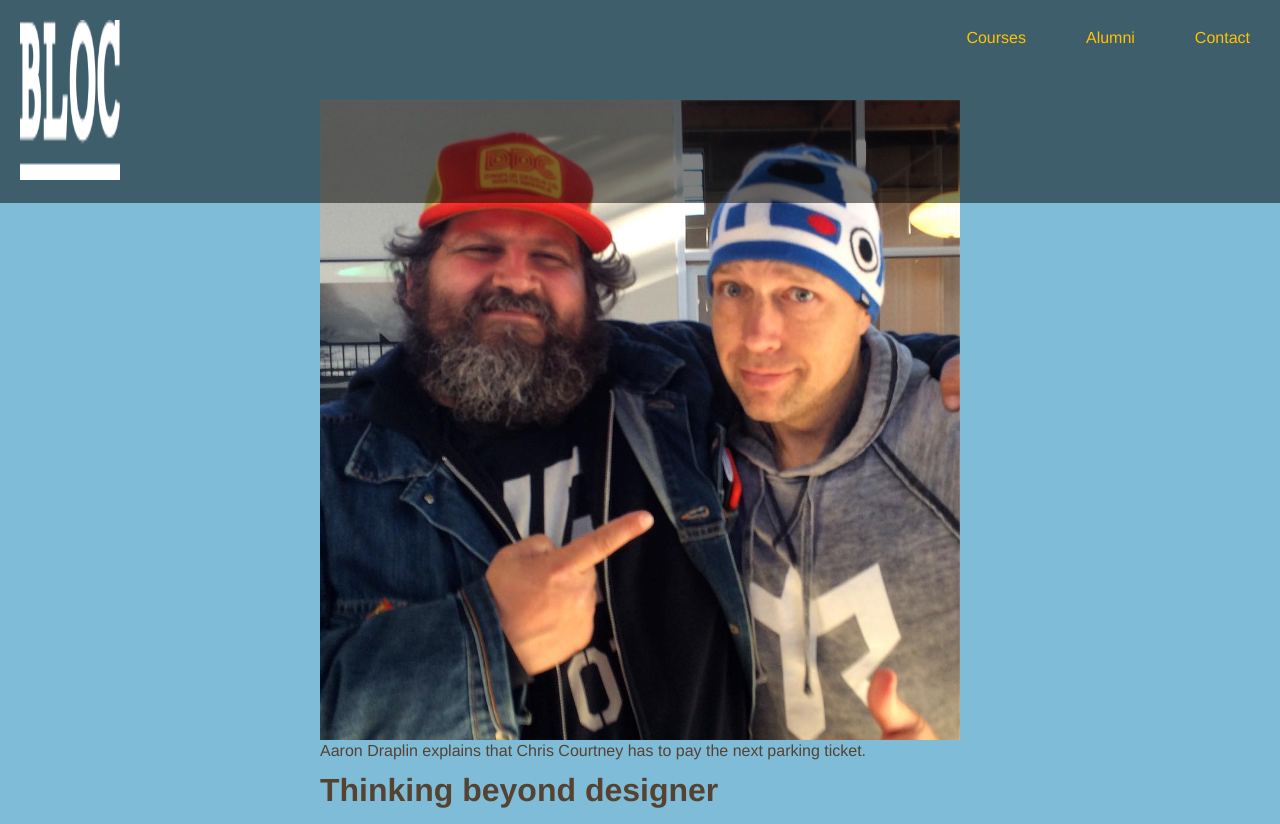
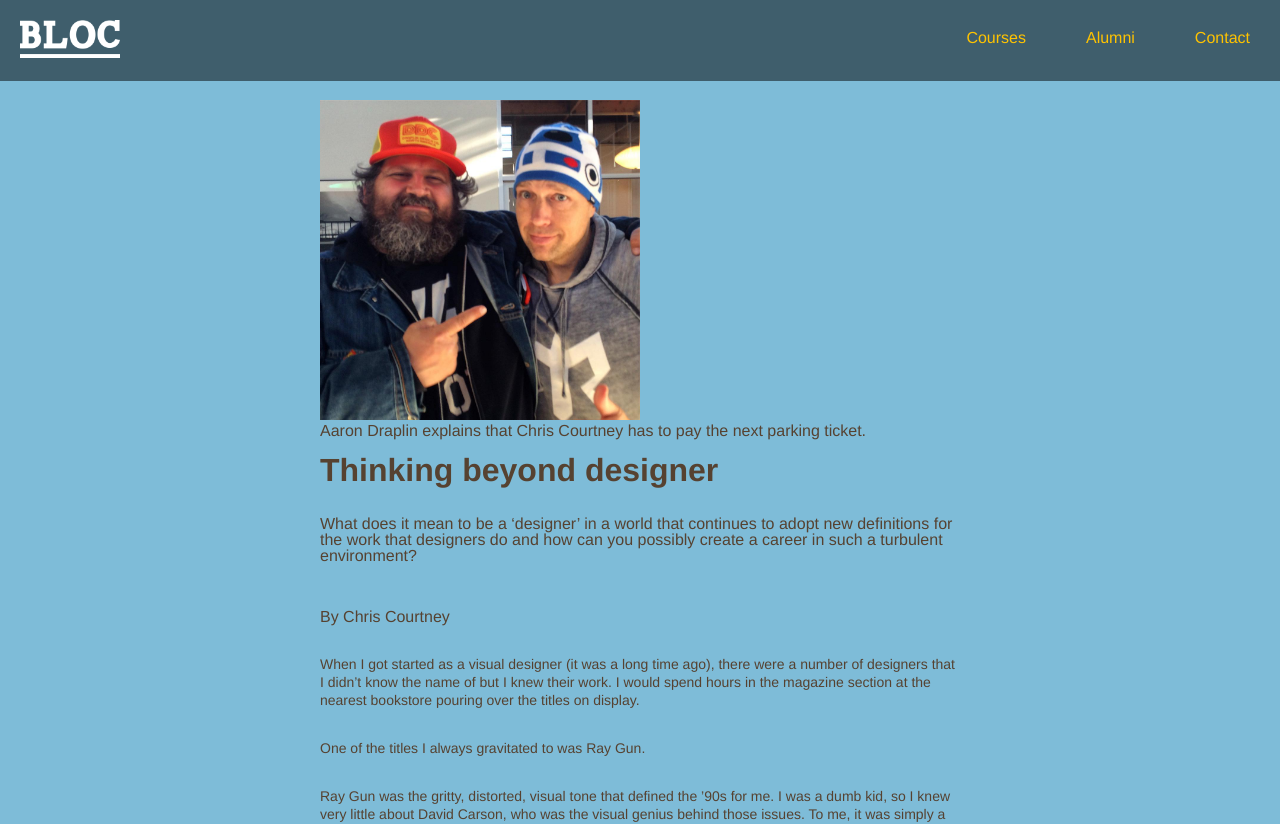
Before and after one commit to karin-carlson/css-exercise-2, a plain HTML site: page index.html in a window 1280 px wide. Shown: the top 824 px of the page. Drawn offline with Linux system fonts and the light colour scheme.

Commit message:
final upload

```diff
--- a/style.css
+++ b/style.css
@@ -42,13 +42,12 @@ p {
 .logo {
   margin: 20px;
   width: 100px;
-  height: 160px;
-  background-image: url(../images."bloc-logo.png") no-repeat;
+
 }
 
 .large-pic {
-  width: 100%;
-  background-image: url(../images."instagram-pic.jpg") no-repeat;
+  width: 50%;
+
 }
 
 .medium-pic {
```
